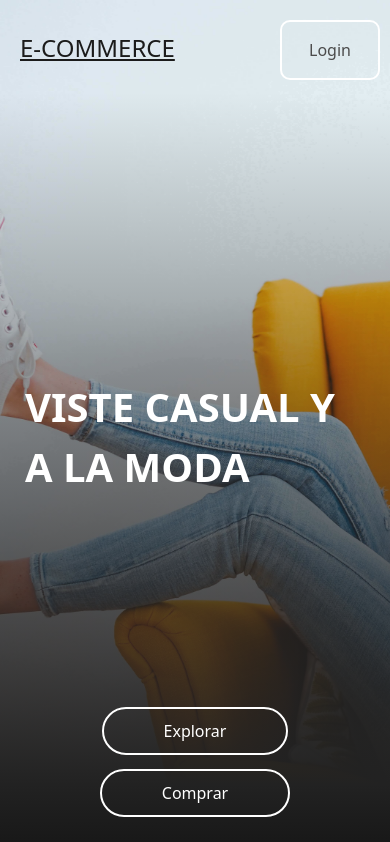
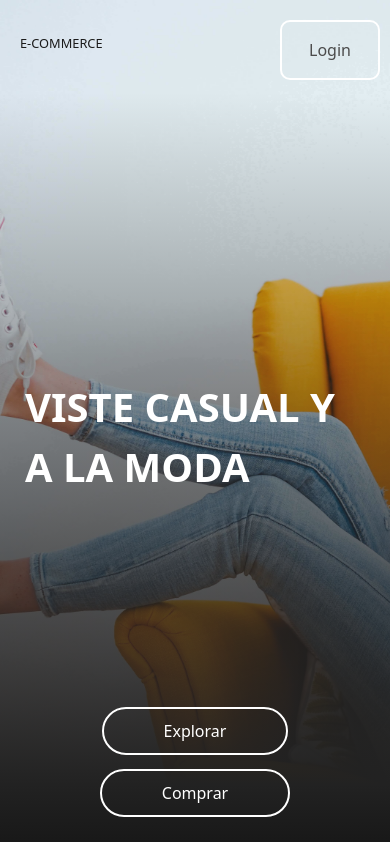
Before and after one commit to conradojuliosisnero/e-commers, a plain HTML site: page index.html in a window 390 px wide. Shown: the top 842 px of the page. Drawn offline with nearby package versions, Linux system fonts and the light colour scheme.

Commit message:
coloque titulo de la web con su responsive

```diff
--- a/sass/_medias.scss
+++ b/sass/_medias.scss
@@ -8,7 +8,15 @@
                 border: solid 2px $color-white;
                 right: 10px;
             }
-        }
+            .tittle__nav{
+                 a{
+                  color:$color-black;
+                  text-decoration: none;
+                  @include font(.8em,500);
+                 }
+                }
+            }
+
         .banner__principal{
             .content__btn{
                 flex-direction: column;
--- a/sass/_nav.scss
+++ b/sass/_nav.scss
@@ -17,6 +17,7 @@
       width: 100%;
      a{
       color:$color-black;
+      text-decoration: none;
       @include font(1.5em,500);
      }
     }
```
Also changed, not shown: style/style.css, 1 other file.
